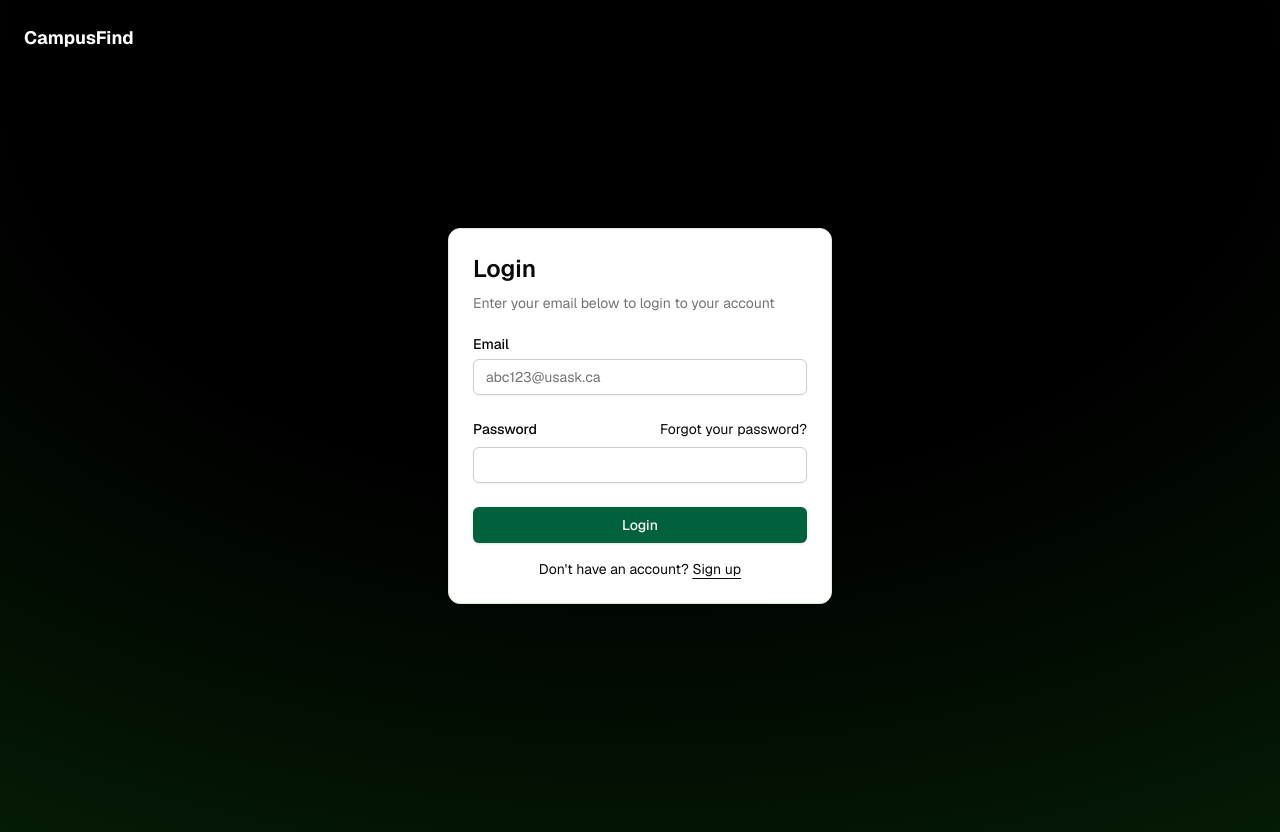
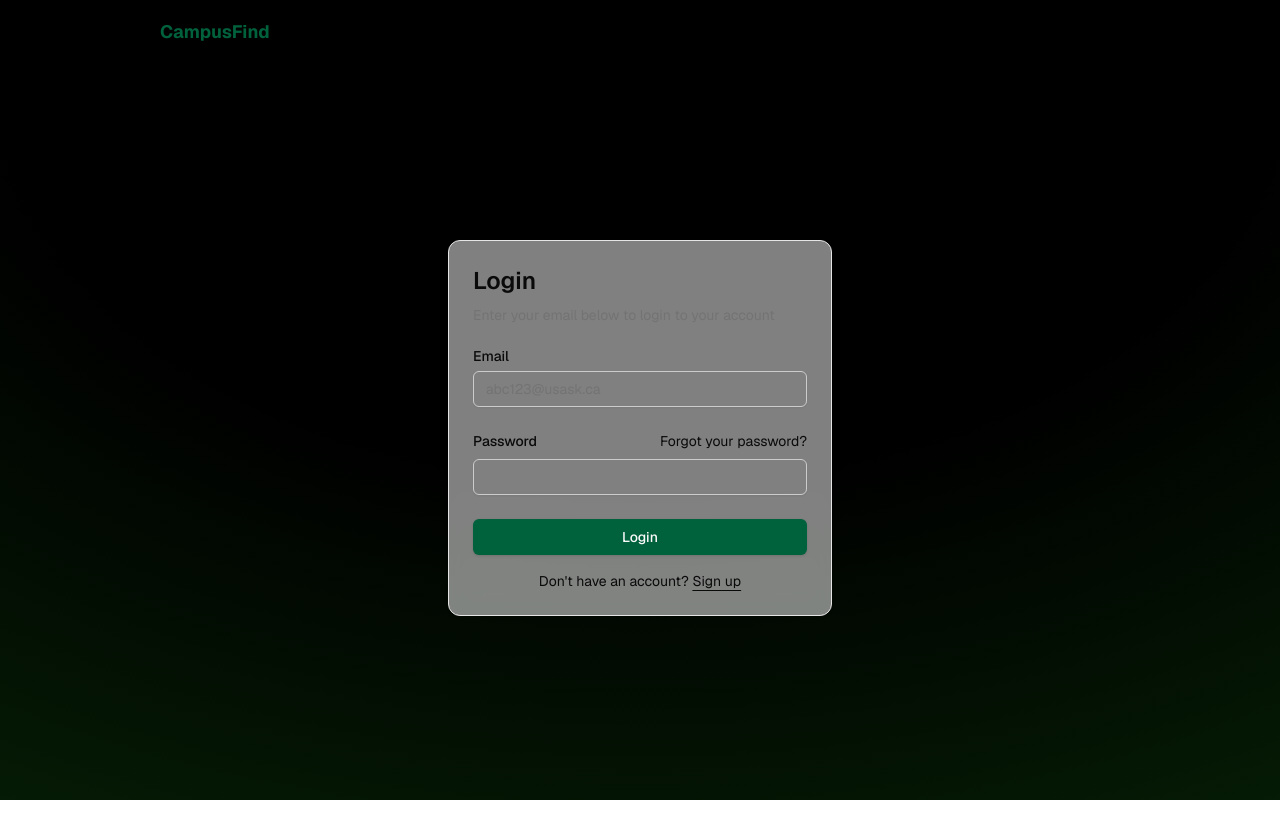
Before and after one commit to Akib306/Campus-Find, a Next.js app: page /auth/login in a window 1280 px wide. After the commit the page ends 800 px from the top, so only its background shows below. Built offline with nearby package versions, Linux system fonts and the light colour scheme; no server answers.

Commit message:
feat: improve auth pages layout with sticky header and backdrop blur effects

```diff
--- a/app/auth/layout.tsx
+++ b/app/auth/layout.tsx
@@ -9,14 +9,18 @@ export default function AuthLayout({
   return (
     <EmeraldBackground>
       <div className="flex flex-col min-h-screen">
-        <nav className="absolute top-0 left-0 p-6 w-full">
-            <Link href="/" className="text-lg font-bold text-white hover:text-emerald-400 transition-colors">
+        <header className="sticky top-0 z-50 w-full bg-background backdrop-blur supports-[backdrop-filter]:bg-transparent">
+          <nav className="mx-auto w-[80%] grid grid-cols-3 h-14 items-center gap-3 pt-2 sm:px-6 lg:px-8">
+            <div className="justify-self-start">
+              <Link href="/" className="text-lg font-bold text-primary">
                 CampusFind
-            </Link>
-        </nav>
-        <div className="flex-1 flex items-center justify-center p-4">
-            {children}
-        </div>
+              </Link>
+            </div>
+          </nav>
+        </header>
+          <div className="flex-1 flex items-center justify-center p-4">
+              {children}
+          </div>
       </div>
     </EmeraldBackground>
   );
--- a/app/auth/login/page.tsx
+++ b/app/auth/login/page.tsx
@@ -2,10 +2,8 @@ import { LoginForm } from "@/components/login-form";
 
 export default function Page() {
   return (
-    <div className="flex min-h-svh w-full items-center justify-center p-6 md:p-10">
-      <div className="w-full max-w-sm">
-        <LoginForm />
-      </div>
+    <div className="w-full max-w-sm">
+      <LoginForm />
     </div>
   );
 }
--- a/app/auth/sign-up/page.tsx
+++ b/app/auth/sign-up/page.tsx
@@ -2,10 +2,8 @@ import { SignUpForm } from "@/components/sign-up-form";
 
 export default function Page() {
   return (
-    <div className="flex min-h-svh w-full items-center justify-center p-6 md:p-10">
-      <div className="w-full max-w-sm">
-        <SignUpForm />
-      </div>
+    <div className="w-full max-w-sm">
+      <SignUpForm />
     </div>
   );
 }
--- a/components/login-form.tsx
+++ b/components/login-form.tsx
@@ -49,7 +49,7 @@ export function LoginForm({
 
   return (
     <div className={cn("flex flex-col gap-6", className)} {...props}>
-      <Card>
+      <Card className="bg-card/50 backdrop-blur-md">
         <CardHeader>
           <CardTitle className="text-2xl">Login</CardTitle>
           <CardDescription>
--- a/components/sign-up-form.tsx
+++ b/components/sign-up-form.tsx
@@ -105,7 +105,7 @@ export function SignUpForm({
 
   return (
     <div className={cn("flex flex-col gap-6", className)} {...props}>
-      <Card>
+      <Card className="bg-card/50 backdrop-blur-md">
         <CardHeader>
           <CardTitle className="text-2xl">Sign up</CardTitle>
           <CardDescription>Sign up with your USask email</CardDescription>
```
